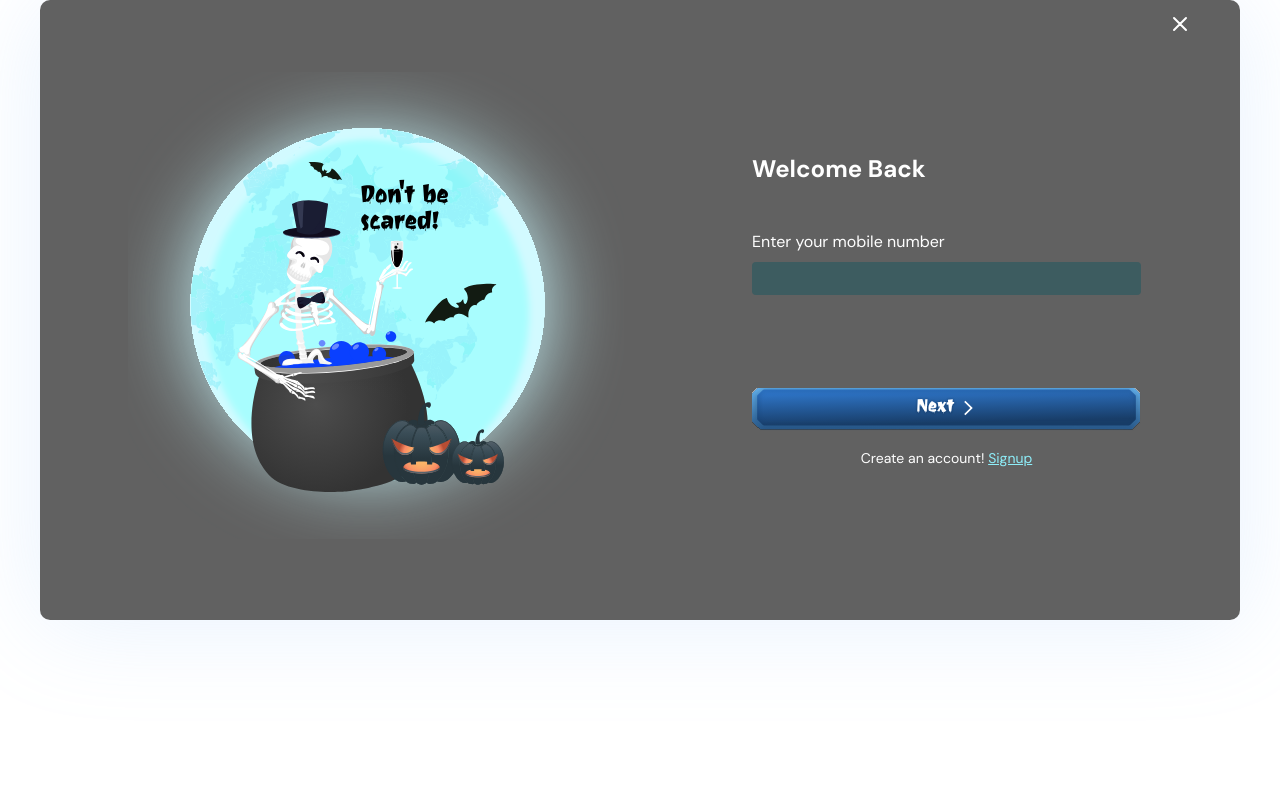
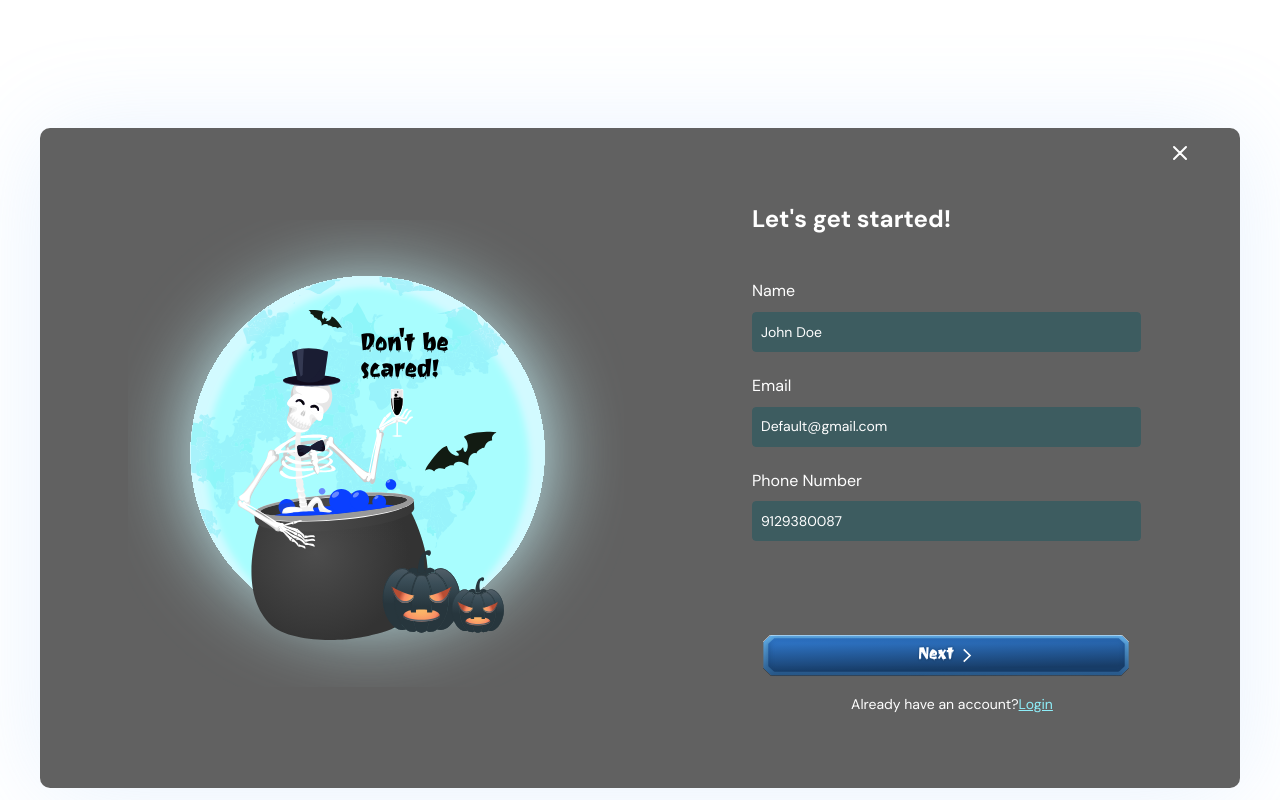
Before and after one commit to parthgupta9/2k244_zealicon, a React (Vite) app: page /modal in a window 1280 px wide. Built offline with nearby package versions, Linux system fonts and the light colour scheme.

Commit message:
Flow upto Verification Completed

```diff
--- a/src/AllRoutes.jsx
+++ b/src/AllRoutes.jsx
@@ -2,14 +2,12 @@ import React from "react";
 import { Route, Routes } from "react-router-dom";
 import HomePage from "./Pages/Home/HomePage";
 import Modal from "./Pages/Modal/Modal";
-import Otp from "./Modals/Otp/Otp";
 
 const AllRoutes = () => {
   return (
     <Routes>
       <Route path="/" element={<HomePage />} />
       <Route path="/modal" element={<Modal />} />
-      <Route path="/otp" element={<Otp />} />
     </Routes>
   );
 };
--- a/src/Modals/Login/Login.jsx
+++ b/src/Modals/Login/Login.jsx
@@ -1,16 +1,17 @@
 import React, { useState } from "react";
-import { useDispatch, useSelector} from "react-redux";
+import { useDispatch, useSelector } from "react-redux";
 import { Link } from "react-router-dom";
-import {login} from "../../actions/auth"
-import styles from "./Login.module.css"
-import nextBtn from "./assets/nextBtn.svg"
+import { login } from "../../actions/auth";
+import styles from "./Login.module.css";
+import nextBtn from "./assets/nextBtn.svg";
 import Loader from "../../components/Loader/Loader";
 
 const Login = () => {
   const dispatch = useDispatch();
   const { isAuthenticated, error } = useSelector((state) => state.authReducer);
   const [phone, setPhone] = useState("");
-  const [isLoading, setIsLoading]=useState(false)
+  const [isLoading, setIsLoading] = useState(false);
+  const loaderOff = () => setIsLoading(false);
 
   const handleChange = (e) => {
     setPhone(e.target.value);
@@ -18,19 +19,12 @@ const Login = () => {
 
   const handleSubmit = (e) => {
     e.preventDefault();
-    setIsLoading(true)
+    setIsLoading(true);
     if (phone.trim < 10) {
-      // formik validation here needed
       return;
     }
-    // dispatch(login({ phone, loaderOff }));
+    dispatch(login({ phone }, loaderOff));
   };
-
-  if (isAuthenticated) {
-    const { from } = location.state || { from: { pathname: "/" } };
-    navigate(from);
-    return null;
-  }
 
   return (
     <div className={styles.formCont}>
@@ -40,7 +34,13 @@ const Login = () => {
           <div className={styles.inputCont}>
             <label htmlFor="phone">Enter your mobile number</label>
             <div className={styles.inputWrap}>
-              <input type="tel" name="phone" value={phone} onChange={handleChange} autoComplete="off"/>
+              <input
+                type="tel"
+                name="phone"
+                value={phone}
+                onChange={handleChange}
+                autoComplete="off"
+              />
             </div>
           </div>
           <div className={styles.btnwrap}>
--- a/src/Modals/Otp/Otp.jsx
+++ b/src/Modals/Otp/Otp.jsx
@@ -5,33 +5,31 @@ import styles from "./Otp.module.css";
 import submitBtn from "./assets/submit.svg";
 import Loader from "../../components/Loader/Loader";
 import OtpInput from "../../components/Loader/OtpInput/OtpInput";
+import { verifyOtp } from "../../actions/auth";
 
 const Otp = () => {
   const dispatch = useDispatch();
   const location = useLocation();
-  const {
-    isAuthenticated,
-    error,
-    userData: { email },
-  } = useSelector((state) => state.authReducer);
+  const { isAuthenticated, error, userData } = useSelector(
+    (state) => state.authReducer
+  );
   const [isLoading, setIsLoading] = useState(false);
   const length = 6;
   const [otp, setOtp] = useState(new Array(length).fill(""));
   const loaderOff = () => setIsLoading(false);
 
   const handleSubmit = (e) => {
+    e.preventDefault();
     const data = {
-      email: email,
-      otp: otp.join(""),
+      email: userData.email,
+      otp: parseInt(otp.join("").trim(), 10),
     };
-    // console.log("Otp", data);
-    e.preventDefault();
-    if (data.otp.trim().length < 6) {
+    if (data.otp.length < 6) {
       alert("Enter the Full OTP!");
       return;
     }
     setIsLoading(true);
-    dispatch(verifyOtp({ email, otp }, loaderOff));
+    dispatch(verifyOtp(data, loaderOff));
   };
 
   const resendOtp = async () => {
--- a/src/Modals/Signup/Signup.jsx
+++ b/src/Modals/Signup/Signup.jsx
@@ -1,6 +1,6 @@
 import React, { useState } from "react";
 import { useDispatch, useSelector } from "react-redux";
-import {  useLocation, Link } from "react-router-dom";
+import { useLocation, Link } from "react-router-dom";
 import { Formik, Form, Field, ErrorMessage } from "formik";
 import { validationSchema1, validationSchema2 } from "./validationSchema";
 import { signup } from "../../actions/auth";
@@ -16,6 +16,7 @@ const Signup = ({ setModal }) => {
   const [isLoading, setIsLoading] = useState(false);
   const [step, setStep] = useState(1);
   const [image, setImage] = useState(null);
+  const [photo, setPhoto] = useState();
   const loaderoff = () => setIsLoading(false);
   const [formData, setFormData] = useState({
     name: "",
@@ -32,27 +33,33 @@ const Signup = ({ setModal }) => {
     }
     setIsLoading(true);
     try {
-      console.log("Values", values.email, values.id_card, values.phone);
-      let formDataToSend = new FormData();
-      formDataToSend.append("name", values.name);
-      formDataToSend.append("email", values.email);
-      formDataToSend.append("phone", values.phone);
-      formDataToSend.append("id_card", values.id_card);
+      console.log(
+        "Values",
+        values.email,
+        values.id_card,
+        values.phone,
+        values.id_card
+      );
+      // let formDataToSend = new FormData();
+      // formDataToSend.append("name", values.name);
+      // formDataToSend.append("email", values.email);
+      // formDataToSend.append("phone", values.phone);
+      // formDataToSend.append("id_card", values.id_card);
       // for(var pair of formDataToSend.entries()) {
       //   console.log(`${pair[0]}: ${pair[1]}`);
       // }
-      dispatch(signup(formDataToSend, loaderoff));
+      const data = {
+        name: values.name,
+        email: values.email,
+        phone: values.phone,
+        id_card: photo,
+      };
+      console.log("Form DATA", data);
+      dispatch(signup(data, loaderoff));
     } catch (error) {
       console.log("Error Occured");
     }
   };
-
-  // Redirect if already authenticated
-  if (isAuthenticated) {
-    const { from } = location.state || { from: { pathname: "/" } };
-    navigate(from);
-    return null;
-  }
 
   const renderStepForm = () => {
     switch (step) {
@@ -178,6 +185,12 @@ const Signup = ({ setModal }) => {
                           setImage(
                             URL.createObjectURL(event.currentTarget.files[0])
                           );
+                          const file = event.currentTarget.files[0];
+                          const reader = new FileReader();
+                          reader.readAsDataURL(file);
+                          reader.onloadend = () => {
+                            setPhoto(reader.result);
+                          };
                         }
                       }}
                       className="uploadInput"
--- a/src/Pages/Home/HomePage.jsx
+++ b/src/Pages/Home/HomePage.jsx
@@ -12,7 +12,7 @@ const HomePage = () => {
   return (
     <>
       {isModalOpen && <Modal setIsModalOpen={setIsModalOpen} />}
-      <Navbar />
+      <Navbar setIsModalOpen={setIsModalOpen}/>
       <Home />
       <Offers />
       <Footer />
--- a/src/Pages/Landing/Navbar.jsx
+++ b/src/Pages/Landing/Navbar.jsx
@@ -5,7 +5,7 @@ import bg_phone from "../../assets/BG_phone.png";
 import styles from "./navbar.module.css";
 import Button from "../../components/Button/Button";
 
-const Navbar = () => {
+const Navbar = ({setIsModalOpen}) => {
   const [windowSize, setWindowSize] = useState({
     width: window.innerWidth,
     height: window.innerHeight,
@@ -40,7 +40,7 @@ const Navbar = () => {
         <p className={`${styles.date}`}>20th May-22th May</p>
         <div className={`${styles.btnBox}`}>
           <Button type={"small"} text={"Download App"} action={() => {}} />
-          <Button type={"small"} text={"Register Here"} action={() => {}} />
+          <Button type={"small"} text={"Register Here"} action={() => setIsModalOpen(true)} />
         </div>
       </div>
     </>
--- a/src/Pages/Modal/Modal.jsx
+++ b/src/Pages/Modal/Modal.jsx
@@ -49,14 +49,14 @@ const Modal = ({ setIsModalOpen }) => {
           <div className={styles.imgCont}>
             <img src={ghost} alt="ghost" />
           </div>
-          {step == 1 ? (
+          {step === 1 ? (
             <Login />
-          ) : step == 2 ? (
+          ) : step === 2 ? (
             <Signup />
-          ) : step == 3 ? (
+          ) : step === 3 ? (
             <Otp />
-          ) : step == 4 ? (
-            <pay />
+          ) : step === 4 ? (
+            <Pay />
           ) : (
             <Zeal />
           )}
--- a/src/Pages/Modal/Modal.module.css
+++ b/src/Pages/Modal/Modal.module.css
@@ -3,6 +3,8 @@
   width: 100vw;
   display: flex;
   justify-content: center;
+  z-index: 1000;
+  margin-top: 10%;
 }
 .container {
   position: relative;
--- a/src/api/index.js
+++ b/src/api/index.js
@@ -15,17 +15,8 @@ API.interceptors.request.use((req) => {
   return req;
 });
 
-export const signUp = (formData) => {
-  for (var pair of formData.entries()) {
-    console.log(`${pair[0]}: ${pair[1]}`);
-  }
-  const config = {
-    headers: {
-      "Content-type": "multipart/form-data",
-    },
-  };
-  return API.post("/api/auth/signup", formData, config);
-};
+export const signUp = (formData) =>
+  API.post("/api/auth/signup", formData);
 export const logIn = (authData) => API.post("/api/auth/login", authData);
 export const verifyOtp = (data) => API.post("/api/auth/verify-otp", data);
 export const resendOtp = (data) => API.post("/api/auth/login", data);
--- a/src/index.css
+++ b/src/index.css
@@ -11,8 +11,9 @@
 }
 
 body {
-  width: 100%;
+  width: 100vw;
   height: 100vh;
+  overflow-x: hidden;
   color: #fff;
   font-family: "DM Sans", sans-serif;
   font-size: 1.25rem;
--- a/src/reducers/auth.js
+++ b/src/reducers/auth.js
@@ -13,7 +13,7 @@ const initialState = {
   isAuthenticated: false,
   userData: {},
   error: null,
-  step: 1,
+  step: 2,
 };
 const authReducer = (state = initialState, action) => {
   switch (action.type) {
@@ -26,13 +26,25 @@ const authReducer = (state = initialState, action) => {
         step: action.payload.step,
         error: null,
       };
+
     case SIGNUP_FAILURE:
+      console.log("SINUP FAILEYUE", action.payload);
+      return {
+        ...state,
+        userData: {},
+        step: action.payload.step,
+        isAuthenticated: false,
+        error: action.payload.error,
+      };
     case LOGIN_FAILURE:
+      return {
+        ...state,
+        isAuthenticated: false,
+        error: action.payload.error,
+      };
     case VERIFY_OTP_FAILURE:
       return {
         ...state,
-        userData: {},
-        step: action.payload.step || state.step,
         isAuthenticated: false,
         error: action.payload.error,
       };
@@ -41,7 +53,7 @@ const authReducer = (state = initialState, action) => {
         ...state,
         userData: action.payload.userData,
         isAuthenticated: true,
-        state: action.payload.step,
+        step: action.payload.step,
         error: null,
       };
     case RESEND_OTP_SUCCESS:
```
Also changed, not shown: src/actions/auth.js (+52 -35 lines).
